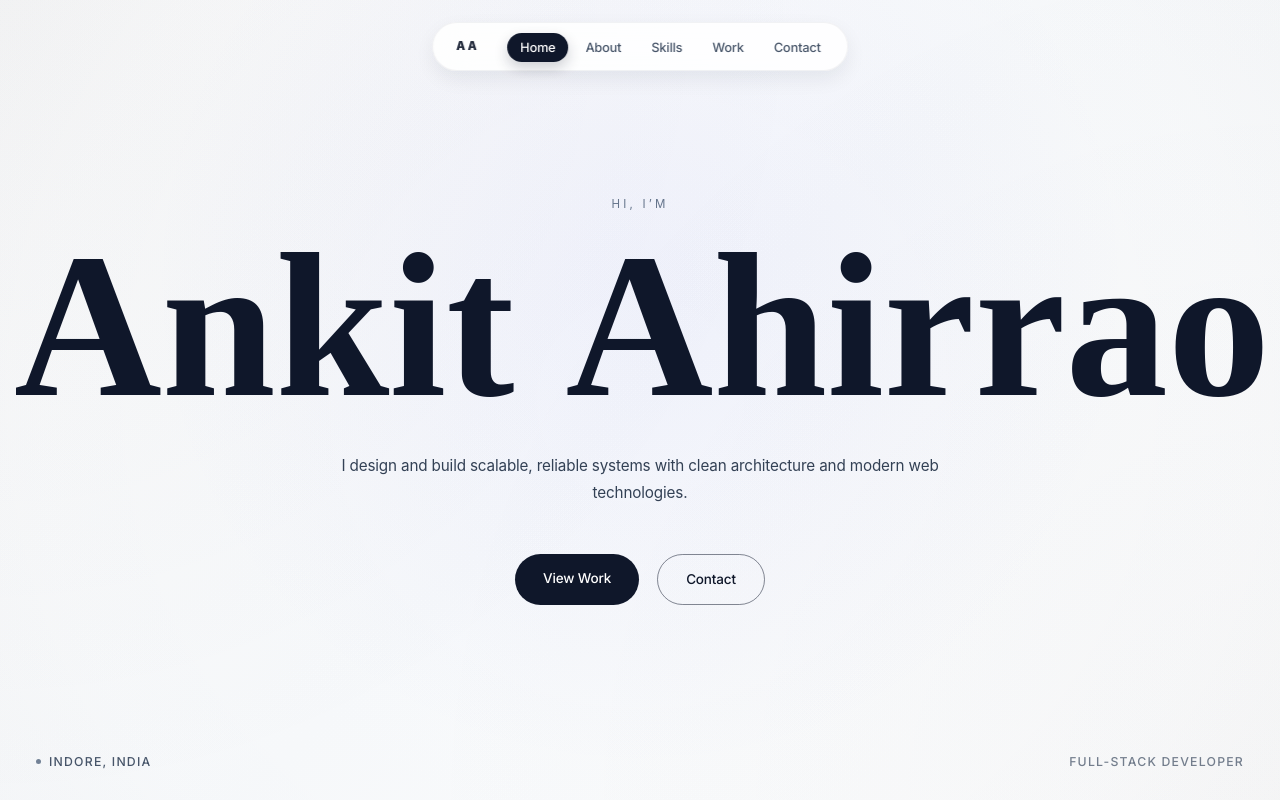
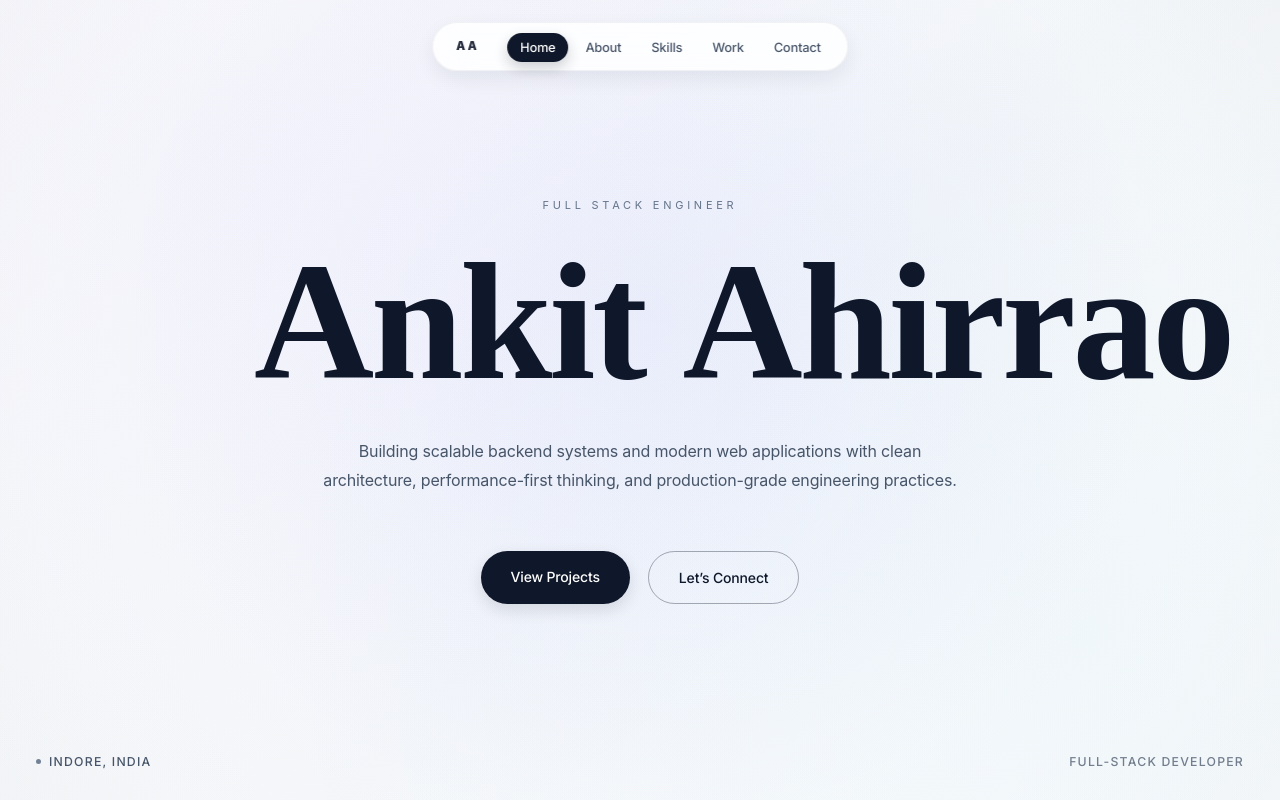
Before and after one commit to Ankit-Ahirrao/my-portfolio, a React (Vite) app: page / in a window 1280 px wide. Shown: the top 800 px of the page. Built offline with nearby package versions, Linux system fonts and the light colour scheme; a web font is replaced by a local one.

Commit message:
update hero page

```diff
--- a/src/components/Hero.jsx
+++ b/src/components/Hero.jsx
@@ -13,7 +13,6 @@ export default function Hero() {
       <HeroMeta />
 
      <section id="home" className="hero">
-        {/* subtle animated glow */}
   <motion.div
     className="hero-glow"
     initial={{ opacity: 0 }}
@@ -22,6 +21,7 @@ export default function Hero() {
   />
 
   <div className="hero-content">
+
     {/* Intro */}
     <motion.p
       className="hero-intro"
@@ -29,50 +29,34 @@ export default function Hero() {
       animate={{ opacity: 1, y: 0 }}
       transition={{ duration: 0.6, ease: "easeOut" }}
     >
-            Hi, I’m
+      FULL STACK ENGINEER
     </motion.p>
 
     {/* Name */}
+
   <motion.h1
   className="hero-name serif-heading"
-            initial="hidden"
-            animate="visible"
-            variants={{
-              hidden: {},
-              visible: {
-                transition: { staggerChildren: 0.06 }
-              }
-            }}
+  initial={{ opacity: 0, y: 40 }}
+  animate={{ opacity: 1, y: 0 }}
+  transition={{ duration: 0.9, ease: "easeOut" }}
 >
-            {[firstName, " ", lastName].join("").split("").map((char, i) => (
-              <motion.span
-                key={i}
-                variants={{
-                  hidden: { opacity: 0, y: 28 },
-                  visible: {
-                    opacity: 1,
-                    y: 0,
-                    transition: {
-                      duration: 0.55,
-                      ease: "easeOut"
-                    }
-                  }
-                }}
-              >
-                {char === " " ? "\u00A0" : char}
-              </motion.span>
-            ))}
+  Ankit&nbsp;Ahirrao
 </motion.h1>
+
+
+
+
 
     {/* Subtitle */}
     <motion.p
       className="hero-subtitle"
       initial={{ opacity: 0, y: 6 }}
       animate={{ opacity: 1, y: 0 }}
-            transition={{ delay: 0.9, duration: 0.6 }}
+      transition={{ delay: 0.8, duration: 0.6 }}
     >
-            I design and build scalable, reliable systems with
-            clean architecture and modern web technologies.
+      Building scalable backend systems and modern web applications
+      with clean architecture, performance-first thinking,
+      and production-grade engineering practices.
     </motion.p>
 
     {/* Actions */}
@@ -80,13 +64,20 @@ export default function Hero() {
       className="hero-actions"
       initial={{ opacity: 0, y: 16 }}
       animate={{ opacity: 1, y: 0 }}
-            transition={{ delay: 1.1, duration: 0.6 }}
+      transition={{ delay: 1, duration: 0.6 }}
     >
-            <a href="#projects" className="btn primary">View Work</a>
-            <a href="#contact" className="btn secondary">Contact</a>
+      <a href="#projects" className="btn primary">
+        View Projects
+      </a>
+
+      <a href="#contact" className="btn secondary">
+        Let’s Connect
+      </a>
     </motion.div>
+
   </div>
 </section>
+
     </>
   )
 }
--- a/src/styles/hero.css
+++ b/src/styles/hero.css
@@ -7,27 +7,26 @@
   align-items: center;
   justify-content: center;
 
-  /* Ultra-subtle glossy background */
   background:
     radial-gradient(
-      circle at top left,
-      rgba(15, 23, 42, 0.035),
-      transparent 55%
+      circle at 15% 20%,
+      rgba(99, 102, 241, 0.045),
+      transparent 60%
     ),
     radial-gradient(
-      circle at bottom right,
-      rgba(15, 23, 42, 0.025),
-      transparent 60%
+      circle at 85% 80%,
+      rgba(14, 165, 233, 0.04),
+      transparent 65%
     ),
     linear-gradient(
       135deg,
       #ffffff 0%,
-      #f8fafc 50%,
+      #f8fafc 55%,
       #ffffff 100%
     );
 }
 
-/* vignette — very light */
+/* subtle vignette */
 .hero::after {
   content: "";
   position: absolute;
@@ -35,8 +34,8 @@
   background: radial-gradient(
     circle at center,
     transparent 0%,
-    rgba(15, 23, 42, 0.012) 80%,
-    rgba(15, 23, 42, 0.025) 100%
+    rgba(15, 23, 42, 0.015) 80%,
+    rgba(15, 23, 42, 0.03) 100%
   );
   pointer-events: none;
 }
@@ -49,44 +48,50 @@
   position: relative;
   z-index: 2;
   text-align: center;
-
   padding: 0 24px;
-  max-width: 880px;
+  max-width: 820px;
 }
 
-/* Intro label */
+/* Intro */
 .hero-intro {
-  font-size: 11.5px;
-  letter-spacing: 0.28em;
+  font-size: 11px;
+  letter-spacing: 0.34em;
   text-transform: uppercase;
   color: #64748b;
-  margin-bottom: 18px;
+  margin-bottom: 24px;
 }
 
 /* Name */
 .hero-name {
-  font-family: "Times New Roman", Times, Georgia, serif;
-  font-size: clamp(5.5rem, 16vw, 13rem);
+  font-family: "Times New Roman", Georgia, serif;
+  font-size: clamp(5rem, 13vw, 11rem);
   font-weight: 700;
-  letter-spacing: -0.055em;
-  line-height: 0.92;
+  letter-spacing: -0.045em;
+  line-height: 1;
+
   color: #0f172a;
 
-  display: flex;
-  justify-content: center;
-  gap: 4px;
+  margin: 0 auto 32px auto;
+  text-align: center;
 
-  margin-bottom: 32px;
+  white-space: nowrap;      /* 👈 Forces single line */
+  width: fit-content;       /* 👈 True centering */
 }
+
+
+.hero-name-inner {
+  display: inline-block;
+  text-align: center;
+}
+
 
 /* Subtitle */
 .hero-subtitle {
-  max-width: 620px;
+  max-width: 640px;
   margin: 0 auto;
-
-  font-size: 15.25px;
-  line-height: 1.75;
-  color: #334155;
+  font-size: 16px;
+  line-height: 1.8;
+  color: #475569;
 }
 
 /* =====================
@@ -94,7 +99,7 @@
    ===================== */
 
 .hero-actions {
-  margin-top: 48px;
+  margin-top: 56px;
   display: flex;
   justify-content: center;
   gap: 18px;
@@ -102,9 +107,9 @@
 
 .btn {
   font-family: "Inter", system-ui, sans-serif;
-  padding: 13px 28px;
+  padding: 14px 30px;
   border-radius: 999px;
-  font-size: 13.5px;
+  font-size: 14px;
   font-weight: 500;
   transition: all 0.25s ease;
 }
@@ -112,15 +117,16 @@
 .primary {
   background: #0f172a;
   color: #ffffff;
+  box-shadow: 0 6px 16px rgba(15, 23, 42, 0.12);
 }
 
 .primary:hover {
-  transform: translateY(-2px);
-  box-shadow: 0 10px 24px rgba(15, 23, 42, 0.22);
+  transform: translateY(-3px);
+  box-shadow: 0 14px 30px rgba(15, 23, 42, 0.22);
 }
 
 .secondary {
-  border: 1px solid rgba(15, 23, 42, 0.5);
+  border: 1px solid rgba(15, 23, 42, 0.35);
   color: #0f172a;
 }
 
@@ -138,9 +144,9 @@
   inset: 0;
   background:
     radial-gradient(
-      circle at 50% 35%,
-      rgba(99, 102, 241, 0.06),
-      transparent 60%
+      circle at 50% 40%,
+      rgba(99, 102, 241, 0.07),
+      transparent 65%
     );
   pointer-events: none;
   z-index: 1;
@@ -152,7 +158,7 @@
 
 @media (max-width: 1024px) {
   .hero-name {
-    font-size: clamp(4.5rem, 14vw, 9.5rem);
+    font-size: clamp(4.5rem, 13vw, 8.5rem);
   }
 }
 
@@ -162,25 +168,21 @@
   }
 
   .hero-name {
-    font-size: clamp(3.6rem, 13vw, 7.8rem);
-    letter-spacing: -0.05em;
+    font-size: clamp(3.6rem, 12vw, 6.8rem);
   }
 
   .hero-actions {
-    margin-top: 40px;
-    gap: 16px;
+    margin-top: 42px;
   }
 }
 
 @media (max-width: 480px) {
   .hero-intro {
-    font-size: 11px;
-    margin-bottom: 12px;
+    margin-bottom: 16px;
   }
 
   .hero-name {
-    font-size: clamp(3rem, 12vw, 5.2rem);
-    line-height: 0.95;
+    font-size: clamp(2.8rem, 11vw, 5rem);
   }
 
   .hero-subtitle {
```
Lines whose indentation alone changed are shown as unchanged.
